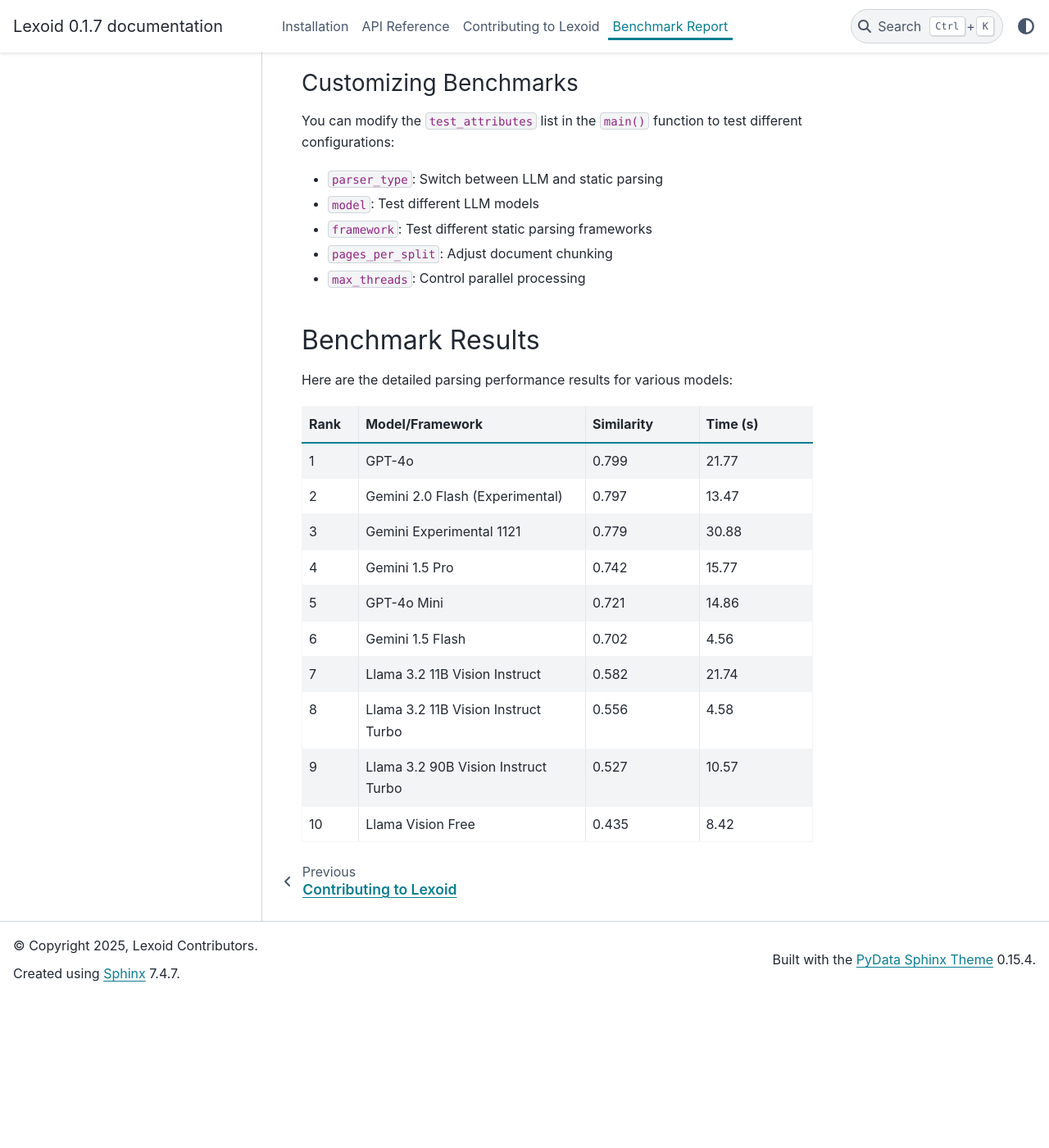
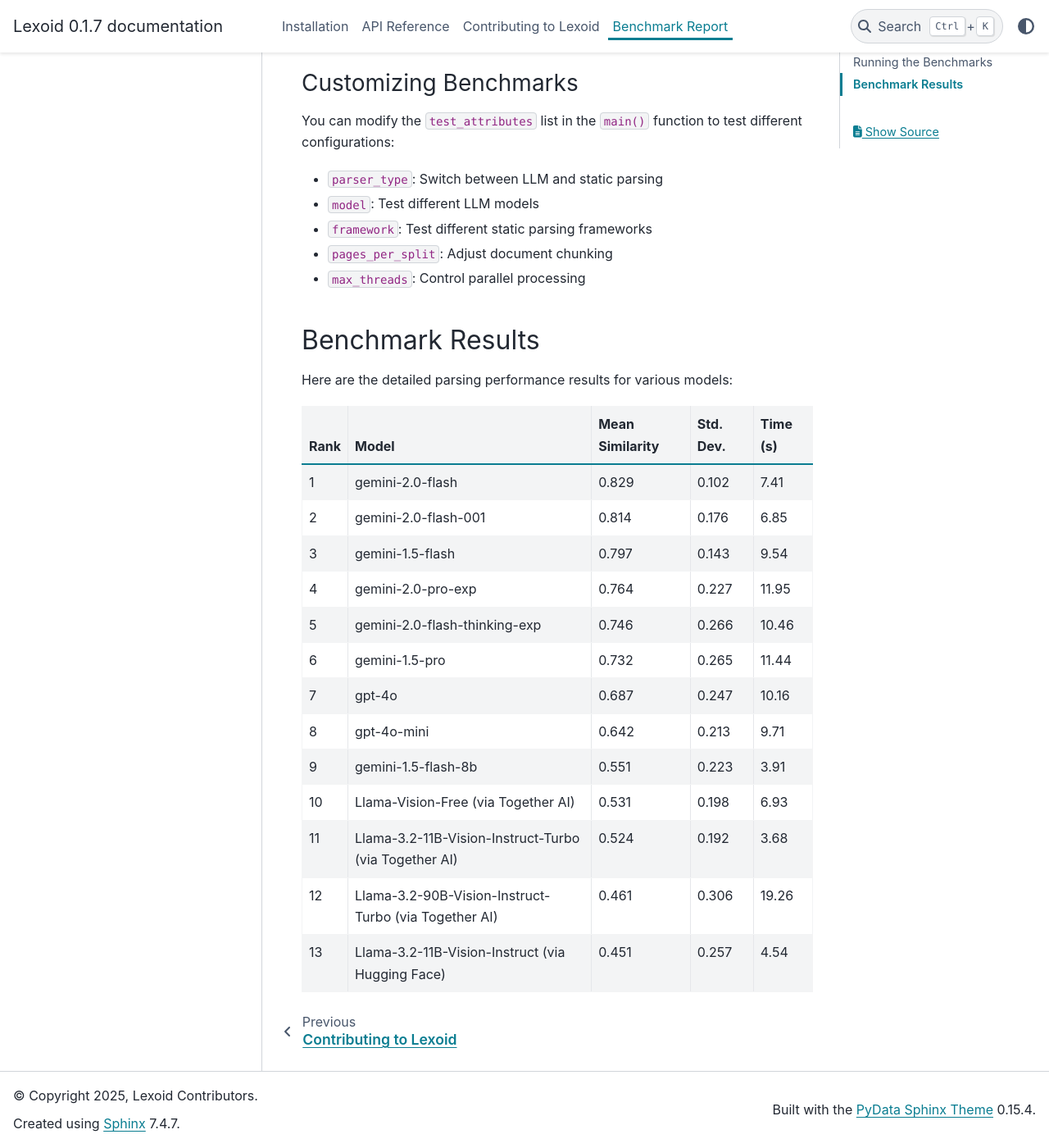
Before and after one commit to oidlabs-com/Lexoid, a Sphinx documentation site: the page built from docs/benchmark.rst, in a window 1280 px wide and 1400 px high, scrolled down 1443 px. Shown: the whole window at 82% size. Built offline with Sphinx 7.4.7 and the PyData theme 0.15.4, drawn with Linux system fonts in a browser that asks for light colours; before the commit the page ends 2660 px from its top, so only the background shows below that.

Commit message:
Update benchmark results

```diff
--- a/docs/benchmark.rst
+++ b/docs/benchmark.rst
@@ -69,50 +69,76 @@
 Here are the detailed parsing performance results for various models:
 
 .. list-table::
-   :widths: 10 40 20 20
+   :widths: auto
    :header-rows: 1
 
    * - Rank
-     - Model/Framework
-     - Similarity
+     - Model
+     - Mean Similarity
+     - Std. Dev.
      - Time (s)
    * - 1
-     - GPT-4o
-     - 0.799
-     - 21.77
+     - gemini-2.0-flash
+     - 0.829
+     - 0.102
+     - 7.41
    * - 2
-     - Gemini 2.0 Flash (Experimental)
+     - gemini-2.0-flash-001
+     - 0.814
+     - 0.176
+     - 6.85
+   * - 3
+     - gemini-1.5-flash
      - 0.797
-     - 13.47
-   * - 3
-     - Gemini Experimental 1121
-     - 0.779
-     - 30.88
+     - 0.143
+     - 9.54
    * - 4
-     - Gemini 1.5 Pro
-     - 0.742
-     - 15.77
+     - gemini-2.0-pro-exp
+     - 0.764
+     - 0.227
+     - 11.95
    * - 5
-     - GPT-4o Mini
-     - 0.721
-     - 14.86
+     - gemini-2.0-flash-thinking-exp
+     - 0.746
+     - 0.266
+     - 10.46
    * - 6
-     - Gemini 1.5 Flash
-     - 0.702
-     - 4.56
+     - gemini-1.5-pro
+     - 0.732
+     - 0.265
+     - 11.44
    * - 7
-     - Llama 3.2 11B Vision Instruct
-     - 0.582
-     - 21.74
+     - gpt-4o
+     - 0.687
+     - 0.247
+     - 10.16
    * - 8
-     - Llama 3.2 11B Vision Instruct Turbo
-     - 0.556
-     - 4.58
+     - gpt-4o-mini
+     - 0.642
+     - 0.213
+     - 9.71
    * - 9
-     - Llama 3.2 90B Vision Instruct Turbo
-     - 0.527
-     - 10.57
+     - gemini-1.5-flash-8b
+     - 0.551
+     - 0.223
+     - 3.91
    * - 10
-     - Llama Vision Free
-     - 0.435
-     - 8.42
+     - Llama-Vision-Free (via Together AI)
+     - 0.531
+     - 0.198
+     - 6.93
+   * - 11
+     - Llama-3.2-11B-Vision-Instruct-Turbo (via Together AI)
+     - 0.524
+     - 0.192
+     - 3.68
+   * - 12
+     - Llama-3.2-90B-Vision-Instruct-Turbo (via Together AI)
+     - 0.461
+     - 0.306
+     - 19.26
+   * - 13
+     - Llama-3.2-11B-Vision-Instruct (via Hugging Face)
+     - 0.451
+     - 0.257
+     - 4.54
```
Also changed, not shown: README.md (+16 -13 lines).
